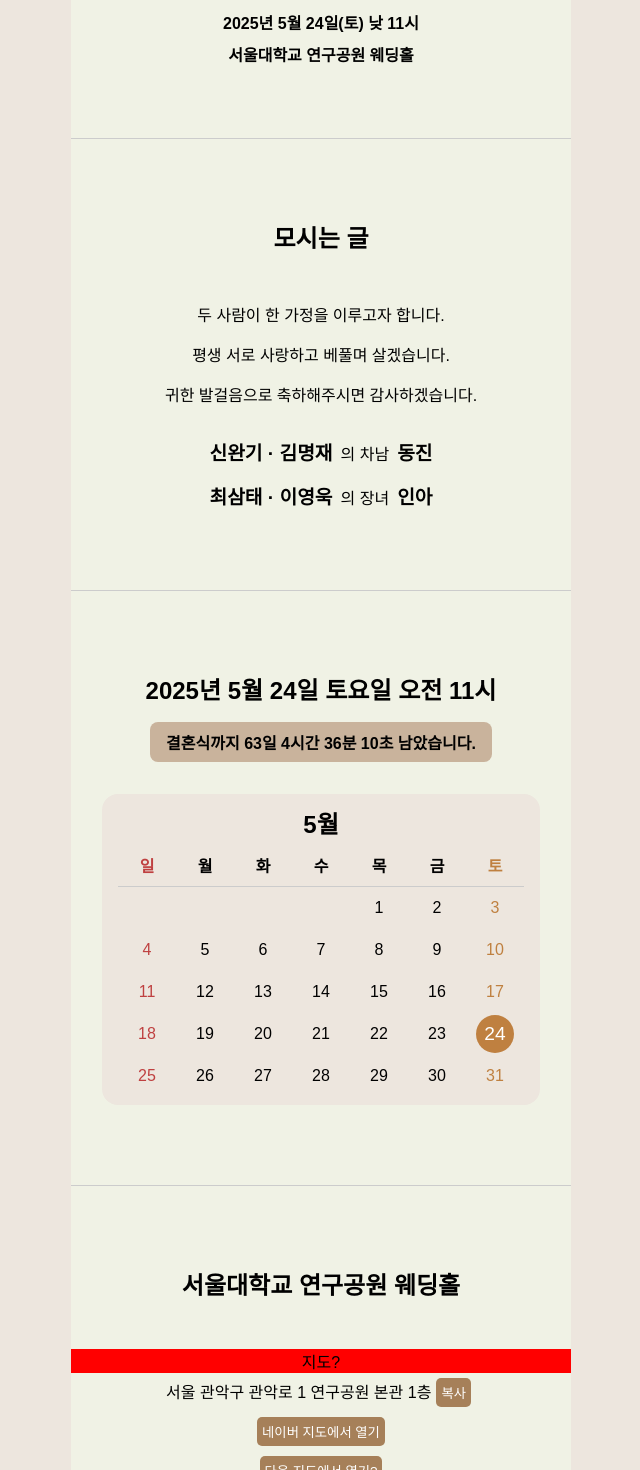
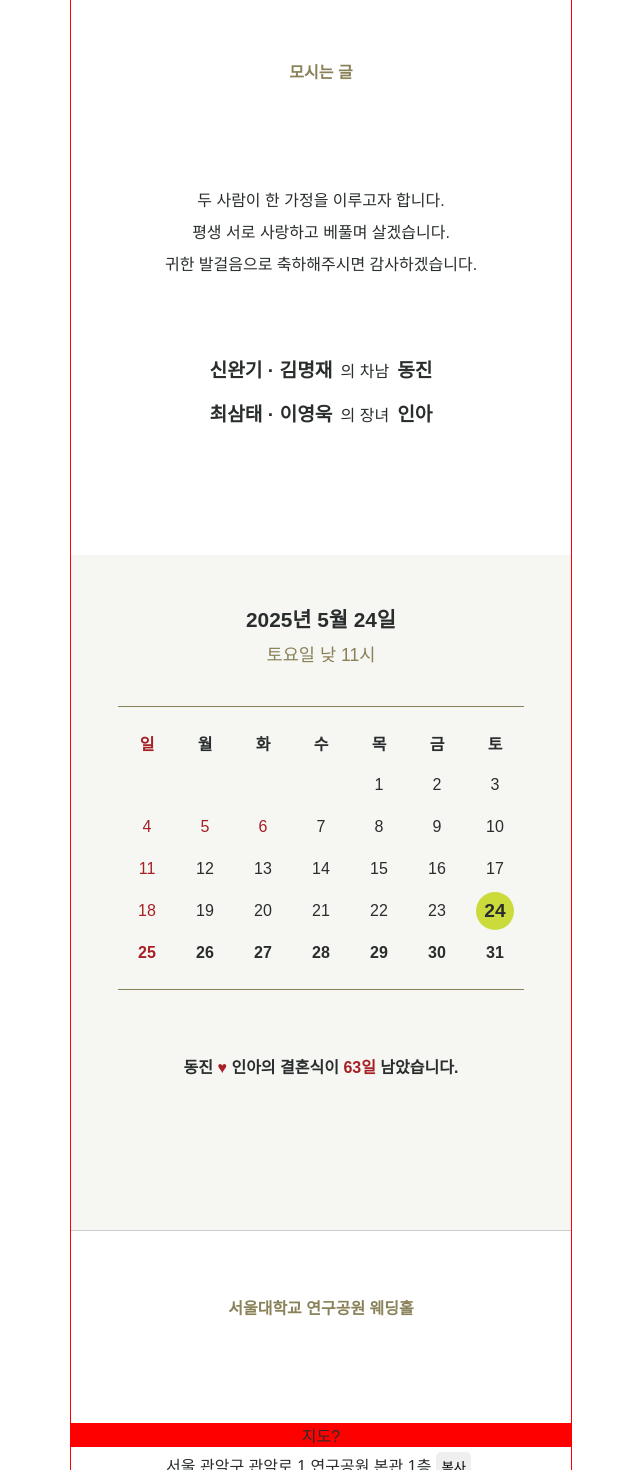
Before and after one commit to dongjin-ina/dongjin-ina.github.io, a React (Create React App) app: page / in a window 1280 px wide. Shown: the part 760-2230 px from the top of the page, without its empty margins (319-959 px from the left). Built offline with nearby package versions, Linux system fonts and the light colour scheme; a web font is replaced by a local one.

Commit message:
wife's design

```diff
--- a/public/index.html
+++ b/public/index.html
@@ -1,30 +1,22 @@
 <!DOCTYPE html>
-<html lang="en">
+<html lang="ko">
   <head>
     <meta charset="utf-8" />
-    <link rel="icon" href="%PUBLIC_URL%/favicon.ico" />
+
+    <meta name="theme-color" content="#000000" />
     <meta name="viewport" content="width=device-width, initial-scale=1" />
     <meta name="theme-color" content="#000000" />
+    <title>동진♡인아 결혼합니다.</title>
+    <meta property="og:title" content="동진♡인아 결혼합니다." />
     <meta
-      name="description"
-      content="Web site created using create-react-app"
+      property="og:description"
+      content="25년 5월 24일 11시 | 서울대 연구공원 웨딩홀"
     />
-    <link rel="apple-touch-icon" href="%PUBLIC_URL%/logo192.png" />
-    <!--
-      manifest.json provides metadata used when your web app is installed on a
-      user's mobile device or desktop. See https://developers.google.com/web/fundamentals/web-app-manifest/
-    -->
-    <link rel="manifest" href="%PUBLIC_URL%/manifest.json" />
-    <!--
-      Notice the use of %PUBLIC_URL% in the tags above.
-      It will be replaced with the URL of the `public` folder during the build.
-      Only files inside the `public` folder can be referenced from the HTML.
-
-      Unlike "/favicon.ico" or "favicon.ico", "%PUBLIC_URL%/favicon.ico" will
-      work correctly both with client-side routing and a non-root public URL.
-      Learn how to configure a non-root public URL by running `npm run build`.
-    -->
-    <title>React App</title>
+    <meta
+      property="og:image"
+      content="https://raw.githubusercontent.com/dongjin-ina/dongjin-ina.github.io/main/src/images/thumb.jpg"
+    />
+    <meta property="og:url" content="https://dongjin-ina.github.io/" />
   </head>
   <body>
     <noscript>You need to enable JavaScript to run this app.</noscript>
--- a/src/App.css
+++ b/src/App.css
@@ -1,20 +1,24 @@
 @font-face {
-  /* font-family: "Maruburi"; */
-  /* src: url("/src/fonts/MaruBuri-Regular.ttf") format("truetype"); */
   font-family: "GowunBatang";
   src: url("/src/fonts/GowunBatang-Regular.ttf") format("truetype");
   font-weight: normal;
   font-style: normal;
 }
 
-* {
-  /* font-family: "Maruburi", sans-serif; */
-  font-family: "GowunBatang", sans-serif;
+:root {
+  --fontBasic: #292d2d;
+  --fontLight: #898158;
+  --fontRed: #a61f24;
+  --backBasic: #f6f7f3;
+  --backGreen: #cbdb3b;
 }
 
-h2 {
-  font-size: 1.5em;
-  margin: 0 auto 2em;
+.fontRed {
+  color: var(--fontRed);
+}
+
+* {
+  font-family: "GowunBatang", sans-serif;
 }
 
 body {
@@ -22,14 +26,22 @@ body {
   text-align: center;
   margin: 0;
   padding: 0;
-  background: hsl(30, 30%, 90%);
+  color: var(--fontBasic);
+  /* background: hsl(30, 30%, 90%); */
+}
+
+h2 {
+  font-size: 1em;
+  margin: 0 auto 6.5rem;
+  color: var(--fontLight);
 }
 
 .container {
   max-width: 500px;
   margin: 0 auto;
   padding: 0;
-  background-color: #f0f2e5;
+  border: 1pt solid red;
+  /* background-color: #f0f2e5; */
 }
 
 .img-box {
@@ -42,16 +54,23 @@ body {
 .img-box .overlay-text {
   position: absolute;
   width: 100%;
-  top: 20%;
+  top: 15%;
   left: 50%;
   transform: translate(-50%, -50%);
   font-size: 1.5em;
   font-weight: bold;
 }
+.img-box .overlay-text p {
+  margin: 0 auto 0;
+}
 .img-box .out-text {
-  font-size: 1em;
+  position: absolute;
+  width: 100%;
+  top: 79%;
+  font-size: 1.1em;
   font-weight: bold;
   margin: 1em auto 4.5em;
+  color: var(--fontLight);
 }
 .img-box .out-text p {
   margin: 0.5em;
@@ -70,11 +89,18 @@ body {
 .loca-box,
 .acc-box,
 .gal-box {
-  margin: 5em auto 5em;
+  padding: 4rem 0 7rem;
+}
+
+.date-box {
+  background-color: var(--backBasic);
 }
 
 .invit-box .invit-letter {
-  margin: 0 auto 2em;
+  margin: 0 auto 5rem;
+}
+.invit-box .invit-letter p {
+  margin: 0 auto 0.5rem;
 }
 
 .invit-box .invit-name {
@@ -101,25 +127,27 @@ body {
 }
 /* ------------- */
 
-.date-box .countdown {
-  margin: -2em auto 2em;
+.date-box .cal {
+  width: fit-content;
+  margin: 0 auto 3rem;
   padding: 0.5em 1em;
-  border-radius: 0.5em;
-  width: fit-content;
-  font-size: 1em;
-  font-weight: bold;
-  background-color: hsl(30, 30%, 70%);
+  border-radius: 1em;
+  /* background-color: hsl(30, 30%, 90%); */
 }
 
-.date-box .cal {
-  width: fit-content;
-  margin: auto;
-  padding: 0.5em 1em;
-  border-radius: 1em;
-  background-color: hsl(30, 30%, 90%);
+.date-box .date-date {
+  font-weight: bold;
+  font-size: 1.3rem;
+  margin: -1rem 0 0;
 }
-
+.date-box .date-time {
+  font-size: 1.1rem;
+  margin: 0.5rem 0 2rem;
+  color: var(--fontLight);
+}
 .date-box .cal table {
+  border-top: 1px solid var(--fontLight);
+  border-bottom: 1px solid var(--fontLight);
   border-collapse: collapse;
 }
 
@@ -129,24 +157,25 @@ body {
 }
 
 .date-box .cal thead td {
+  padding-top: 1rem;
   font-weight: bold;
 }
 
-.date-box .cal thead td.title {
-  font-size: 1.5em;
-  color: black;
+.date-box .cal tbody tr:last-child td {
+  padding-bottom: 1rem;
+  font-weight: bold;
 }
 
 .date-box .cal tbody {
-  border-top: 1pt solid hsl(0, 0%, 80%);
+  /* border-top: 1pt solid hsl(0, 0%, 80%); */
 }
 
 .date-box .cal td:first-child {
-  color: hsl(0, 50%, 50%);
+  color: var(--fontRed);
 }
 
 .date-box .cal td:last-child {
-  color: hsl(30, 50%, 50%);
+  /* color: hsl(30, 50%, 50%); */
 }
 
 .date-box .cal .wedding-date {
@@ -155,12 +184,22 @@ body {
   border-radius: 1em;
   font-size: 1.2em;
   margin: auto;
-  /* font-weight: bold; */
-  background-color: hsl(30, 50%, 50%);
-  color: white;
+  font-weight: bold;
+  background-color: var(--backGreen);
+  /* color: white; */
   display: flex;
   align-items: center;
   justify-content: center;
+}
+
+.date-box .countdown {
+  margin: 0em auto 2em;
+  padding: 0.5em 1em;
+  border-radius: 0.5em;
+  width: fit-content;
+  font-size: 1em;
+  font-weight: bold;
+  /* background-color: hsl(30, 30%, 70%); */
 }
 
 /* ------------------- */
@@ -190,12 +229,12 @@ body {
   margin: 0;
   border-radius: 0;
   border-top-right-radius: 0.5em;
-  border: 1px solid hsl(30, 30%, 75%);
-  background-color: hsl(30, 30%, 85%);
-  color: black;
+  /* border: 1px solid hsl(30, 30%, 75%); */
+  /* background-color: hsl(30, 30%, 85%); */
+  /* color: black; */
 }
 .acc-box .acc-bttn Button.act {
-  background-color: hsl(30, 30%, 75%);
+  /* background-color: hsl(30, 30%, 75%); */
   font-size: 1.2em;
   margin-top: -0.2em;
   font-weight: bold;
@@ -205,7 +244,7 @@ body {
   justify-content: center;
   align-items: center;
   height: 3em;
-  background-color: hsl(30, 30%, 75%);
+  /* background-color: hsl(30, 30%, 75%); */
 }
 .acc-box .acc-info .bnk {
   display: inline-block;
@@ -216,8 +255,8 @@ body {
 }
 
 button {
-  background: hsl(30, 30%, 50%);
-  color: white;
+  /* background: hsl(30, 30%, 50%); */
+  /* color: white; */
   border: none;
   margin: 5px;
   padding: 5px;
@@ -226,5 +265,5 @@ button {
 }
 
 button:hover {
-  background: hsl(00, 30%, 50%);
+  /* background: hsl(00, 30%, 50%); */
 }
--- a/src/App.js
+++ b/src/App.js
@@ -18,15 +18,20 @@ const CountdownRenderer = ({ days, hours, minutes, seconds, completed }) => {
   } else {
     let timeText = "";
     if (days > 0) {
-      timeText = `결혼식까지 ${days}일 ${hours}시간 ${minutes}분 ${seconds}초 남았습니다.`;
+      timeText = `${days}일`;
     } else if (hours > 0) {
-      timeText = `결혼식까지 ${hours}시간 ${minutes}분 ${seconds}초 남았습니다.`;
+      timeText = `${hours}시간`;
     } else if (minutes > 0) {
-      timeText = `결혼식까지 ${minutes}분 ${seconds}초 남았습니다.`;
+      timeText = `${minutes}분`;
     } else {
-      timeText = `결혼식까지 ${seconds}초 남았습니다.`;
+      timeText = `${seconds}초`;
     }
-    return <div className="countdown">{timeText}</div>;
+    return (
+      <div className="countdown">
+        동진 <span className="fontRed">♥</span> 인아의 결혼식이{" "}
+        <span className="fontRed">{timeText}</span> 남았습니다.
+      </div>
+    );
   }
 };
 
@@ -35,11 +40,6 @@ const MyCal = () => {
     <div className="cal">
       <table>
         <thead>
-          <tr>
-            <td className="title" colSpan="7">
-              5월
-            </td>
-          </tr>
           <tr>
             <td>일</td>
             <td>월</td>
@@ -62,8 +62,8 @@ const MyCal = () => {
           </tr>
           <tr>
             <td>4</td>
-            <td>5</td>
-            <td>6</td>
+            <td className="fontRed">5</td>
+            <td className="fontRed">6</td>
             <td>7</td>
             <td>8</td>
             <td>9</td>
@@ -106,11 +106,11 @@ const MyCal = () => {
 
 const accInfoList = [
   ["신동진", "우리", "978-045427-02-101"],
-  ["최인아", "ㅁ", "000-000-000"],
-  ["신완기", "신한", "325-04-499446"],
+  ["최인아", "신한", "110-437-946984"],
+  ["신완기", "신한", "110-048-831781"],
   ["김명재", "국민", "465125-91-106926"],
-  ["최삼태", "ㅁ", "000-000-000"],
-  ["이영욱", "ㅁ", "000-000-000"],
+  ["최삼태", "부산", "224-12-021215-4"],
+  ["이영욱", "국민", "666601-04-118304"],
 ];
 
 const AccList = () => {
@@ -174,12 +174,12 @@ function App() {
           <p>결혼식에 초대합니다.</p>
         </div>
         <div className="out-text">
-          <p>2025년 5월 24일(토) 낮 11시</p>
+          <p>2025년 5월 24일 토요일 낮 11시</p>
           <p>서울대학교 연구공원 웨딩홀</p>
         </div>
       </div>
 
-      <div className="hline" />
+      {/* <div className="hline" /> */}
 
       <div className="invit-box">
         <h2>모시는 글</h2>
@@ -200,12 +200,13 @@ function App() {
         </div>
       </div>
 
-      <div className="hline" />
+      {/* <div className="hline" /> */}
 
       <div className="date-box">
-        <h2>2025년 5월 24일 토요일 오전 11시</h2>
+        <div className="date-date">2025년 5월 24일</div>
+        <div className="date-time">토요일 낮 11시</div>
+        <MyCal />
         <Countdown date={weddingDate} renderer={CountdownRenderer} />
-        <MyCal />
       </div>
 
       <div className="hline" />
```
Also changed, not shown: src/images/main.jpg, src/images/main2.jpg (added).
